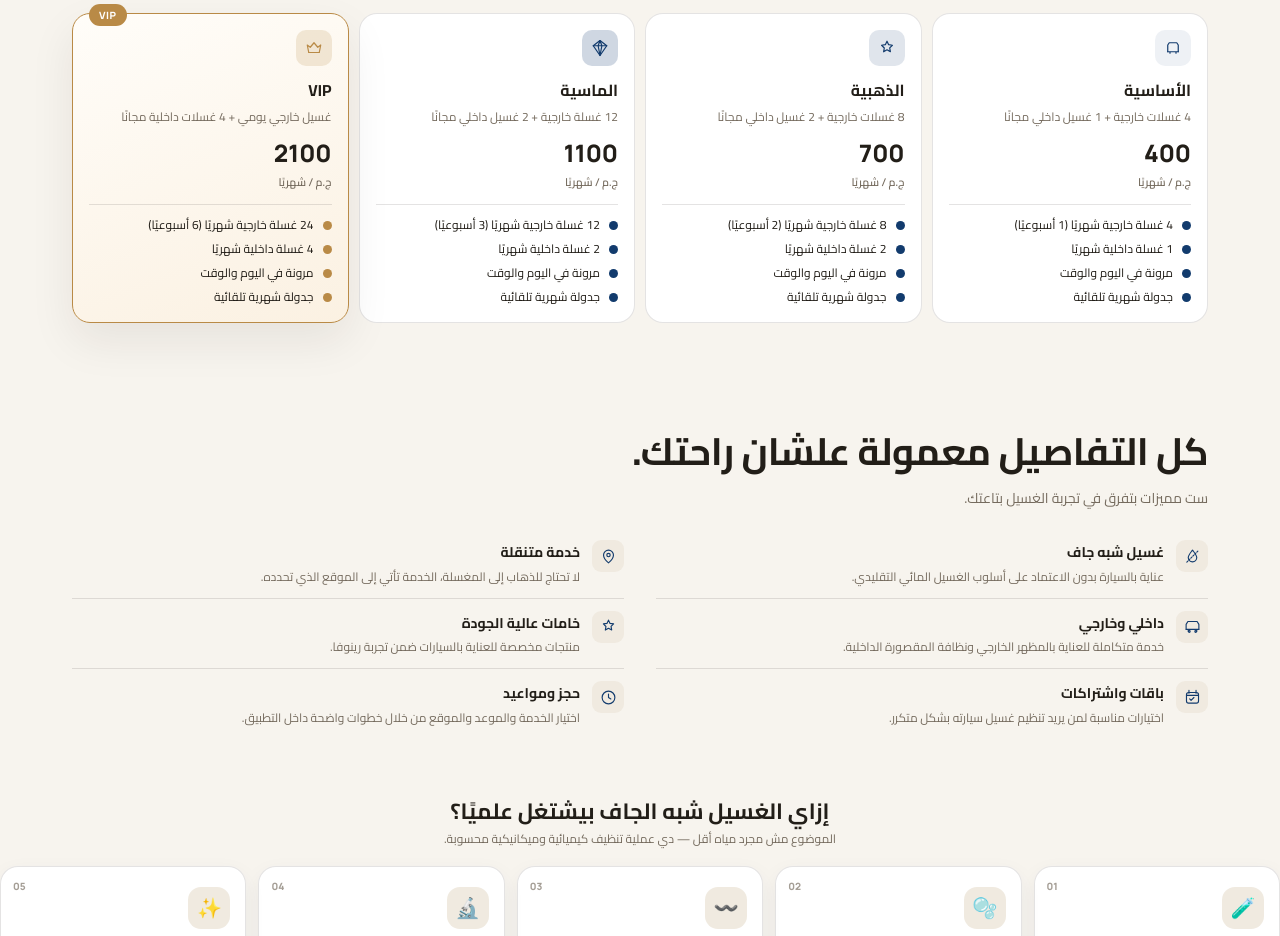
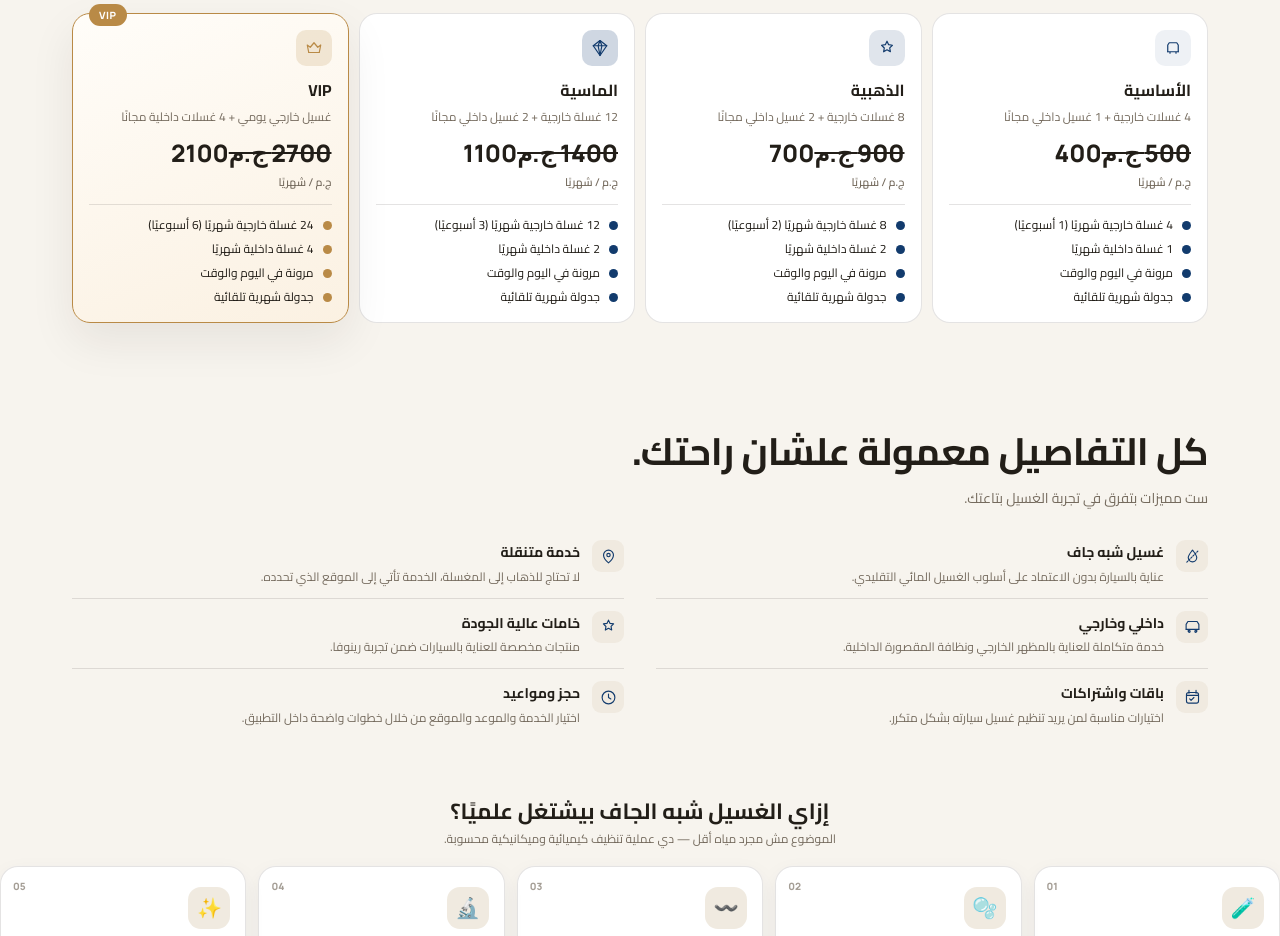
Before and after one commit to Omaramir777/reinova-landing-page, a plain HTML site: page index.html in a window 1280 px wide. Shown: the part 2500-3436 px from the top of the page. Drawn offline with Linux system fonts and the light colour scheme.

Commit message:
Update pricing with old prices for plans

```diff
--- a/index.html
+++ b/index.html
@@ -133,7 +133,7 @@
           <div class="tile-icon tone-1"><svg viewBox="0 0 24 24"><path d="M5 17V8l2-3h10l2 3v9"/><path d="M5 17h14M8 17v2M16 17v2"/></svg></div>
           <h4>الأساسية</h4>
           <p class="plan-tagline">4 غسلات خارجية + 1 غسيل داخلي مجانًا</p>
-          <div class="plan-price">400<span>ج.م / شهريًا</span></div>
+          <div class="plan-price"><del class="old-price">500 ج.م</del>400<span>ج.م / شهريًا</span></div>
           <ul class="plan-features">
             <li>4 غسلة خارجية شهريًا (1 أسبوعيًا)</li>
             <li>1 غسلة داخلية شهريًا</li>
@@ -145,7 +145,7 @@
           <div class="tile-icon tone-2"><svg viewBox="0 0 24 24"><path d="M12 3l2.2 4.6 5 .7-3.6 3.5.9 5-4.5-2.4L7.5 17l.9-5L4.8 8.3l5-.7L12 3Z"/></svg></div>
           <h4>الذهبية</h4>
           <p class="plan-tagline">8 غسلات خارجية + 2 غسيل داخلي مجانًا</p>
-          <div class="plan-price">700<span>ج.م / شهريًا</span></div>
+          <div class="plan-price"><del class="old-price">900 ج.م</del>700<span>ج.م / شهريًا</span></div>
           <ul class="plan-features">
             <li>8 غسلة خارجية شهريًا (2 أسبوعيًا)</li>
             <li>2 غسلة داخلية شهريًا</li>
@@ -157,7 +157,7 @@
           <div class="tile-icon tone-3"><svg viewBox="0 0 24 24"><path d="M12 2 3 9l9 13 9-13-9-7Z"/><path d="M3 9h18M9.5 9 12 2l2.5 7M12 22 9.5 9M12 22l2.5-13"/></svg></div>
           <h4>الماسية</h4>
           <p class="plan-tagline">12 غسلة خارجية + 2 غسيل داخلي مجانًا</p>
-          <div class="plan-price">1100<span>ج.م / شهريًا</span></div>
+          <div class="plan-price"><del class="old-price">1400 ج.م</del>1100<span>ج.م / شهريًا</span></div>
           <ul class="plan-features">
             <li>12 غسلة خارجية شهريًا (3 أسبوعيًا)</li>
             <li>2 غسلة داخلية شهريًا</li>
@@ -170,7 +170,7 @@
           <div class="tile-icon tone-gold"><svg viewBox="0 0 24 24"><path d="M3 8l4 3 5-6 5 6 4-3-2 10H5L3 8Z"/><path d="M5 18h14"/></svg></div>
           <h4>VIP</h4>
           <p class="plan-tagline">غسيل خارجي يومي + 4 غسلات داخلية مجانًا</p>
-          <div class="plan-price">2100<span>ج.م / شهريًا</span></div>
+          <div class="plan-price"><del class="old-price">2700 ج.م</del>2100<span>ج.م / شهريًا</span></div>
           <ul class="plan-features">
             <li>24 غسلة خارجية شهريًا (6 أسبوعيًا)</li>
             <li>4 غسلة داخلية شهريًا</li>
```
